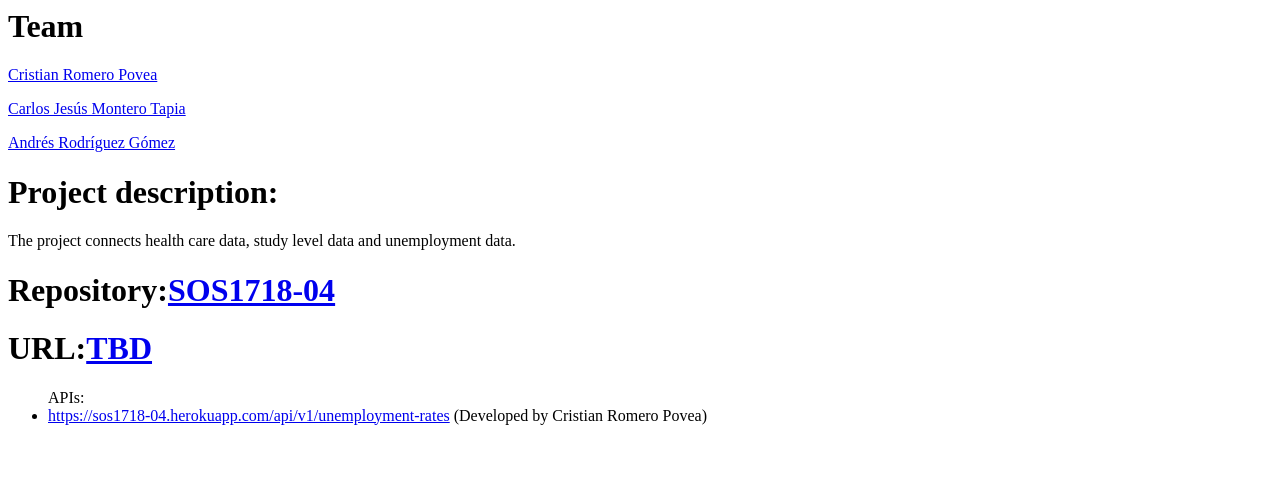
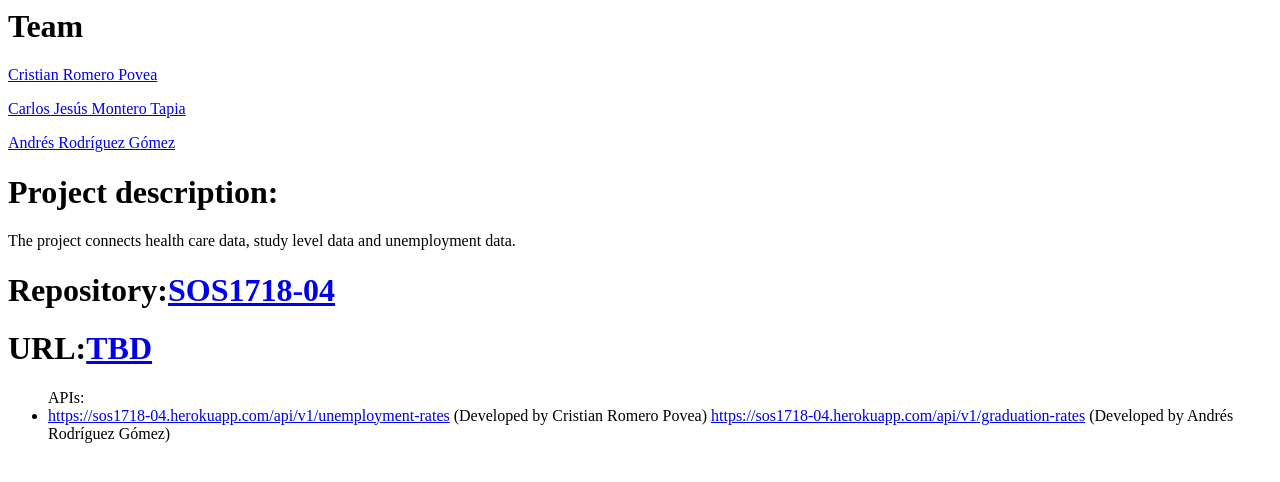
Before and after one commit to gti-sos/SOS1718-04, a website: page public/index.html in a window 1280 px wide. Drawn offline with Linux system fonts and the light colour scheme.

Commit message:
enlaces heroku

```diff
--- a/public/index.html
+++ b/public/index.html
@@ -15,6 +15,8 @@
         <ul>APIs:
             <li>
                 <a href="https://sos1718-04.herokuapp.com/api/v1/unemployment-rates">https://sos1718-04.herokuapp.com/api/v1/unemployment-rates</a> (Developed by Cristian Romero Povea)
+                <a href="https://sos1718-04.herokuapp.com/api/v1/graduation-rates">https://sos1718-04.herokuapp.com/api/v1/graduation-rates</a> (Developed by Andrés Rodríguez Gómez)
+
             </li>
         </ul>
     </body>
```
